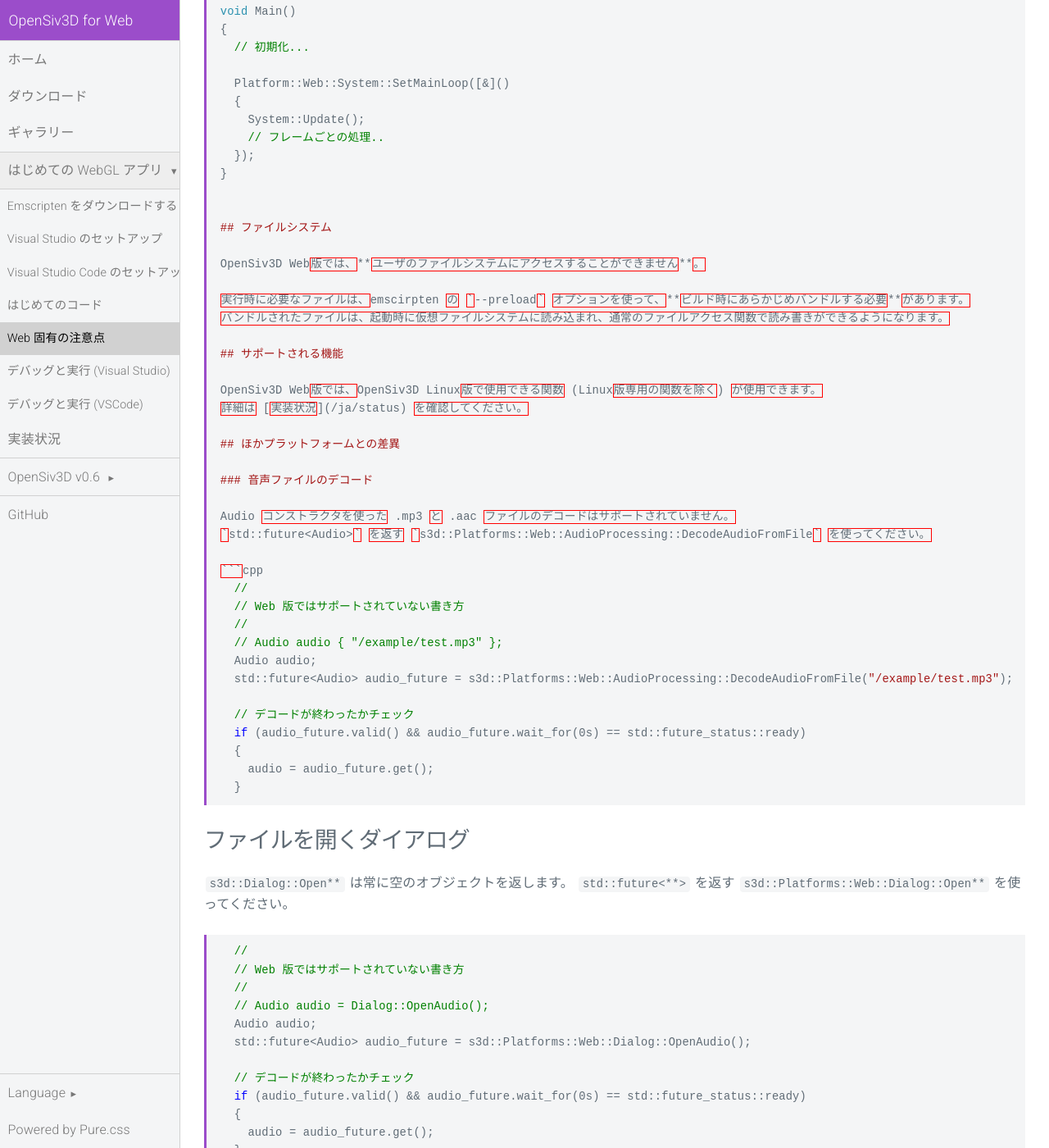
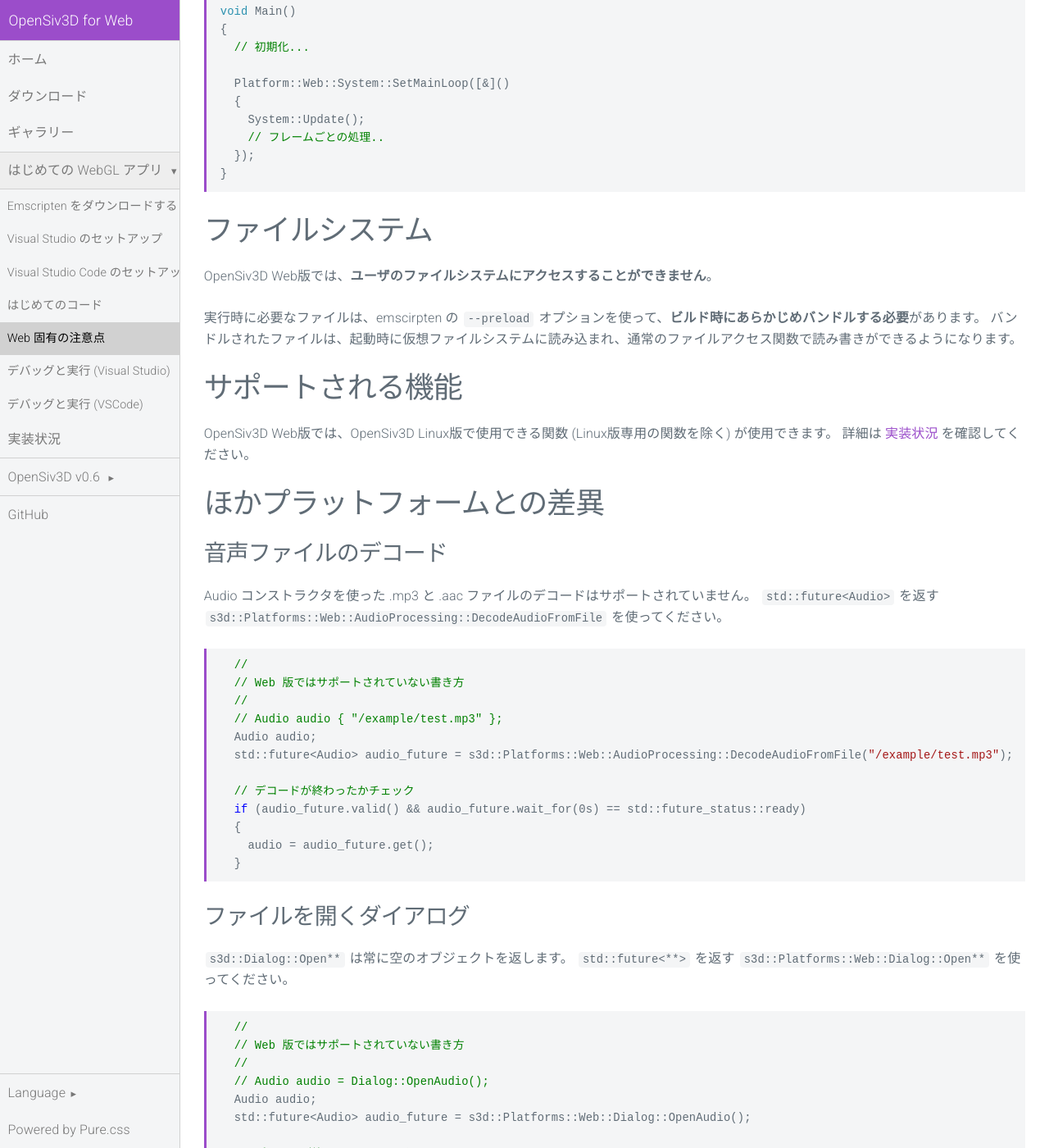
Before and after one commit to nokotan/OpenSiv3DWebPage, a Jekyll site: the page built from ja/pages/building/web-specific-notes.md, in a window 1280 px wide and 1400 px high, scrolled down 346 px. Shown: the whole window at 82% size. Built offline with Jekyll 4.4.1, drawn with Linux system fonts in a browser that asks for light colours; nearby versions of some CDN libraries; some of the changed lines change nothing that is shown; some of the changed text lies outside the part shown.

Commit message:
fix typo

````diff
--- a/ja/pages/building/web-specific-notes.md
+++ b/ja/pages/building/web-specific-notes.md
@@ -25,7 +25,7 @@
     // フレームごとの処理..
   });
 }
-
+```
 
 ## ファイルシステム
 
@@ -81,10 +81,10 @@
   }
 ```
 
-### ファイルを保村するダイアログ
+### ファイルを保存するダイアログ
 
 `s3d::Dialog::Save` は常に仮想デバイス "/dev/save" を返します。
-これはつまり、ユーザがどの形式でファイルをダウンロードしようとしているかを問い合わせることはできないということを意味します。
+これはつまり、ユーザがどの形式でファイルを保存しようとしているかを問い合わせることはできないということを意味します。
 
 ### クリップボード
 
````
Also changed, not shown: 1 other file.
